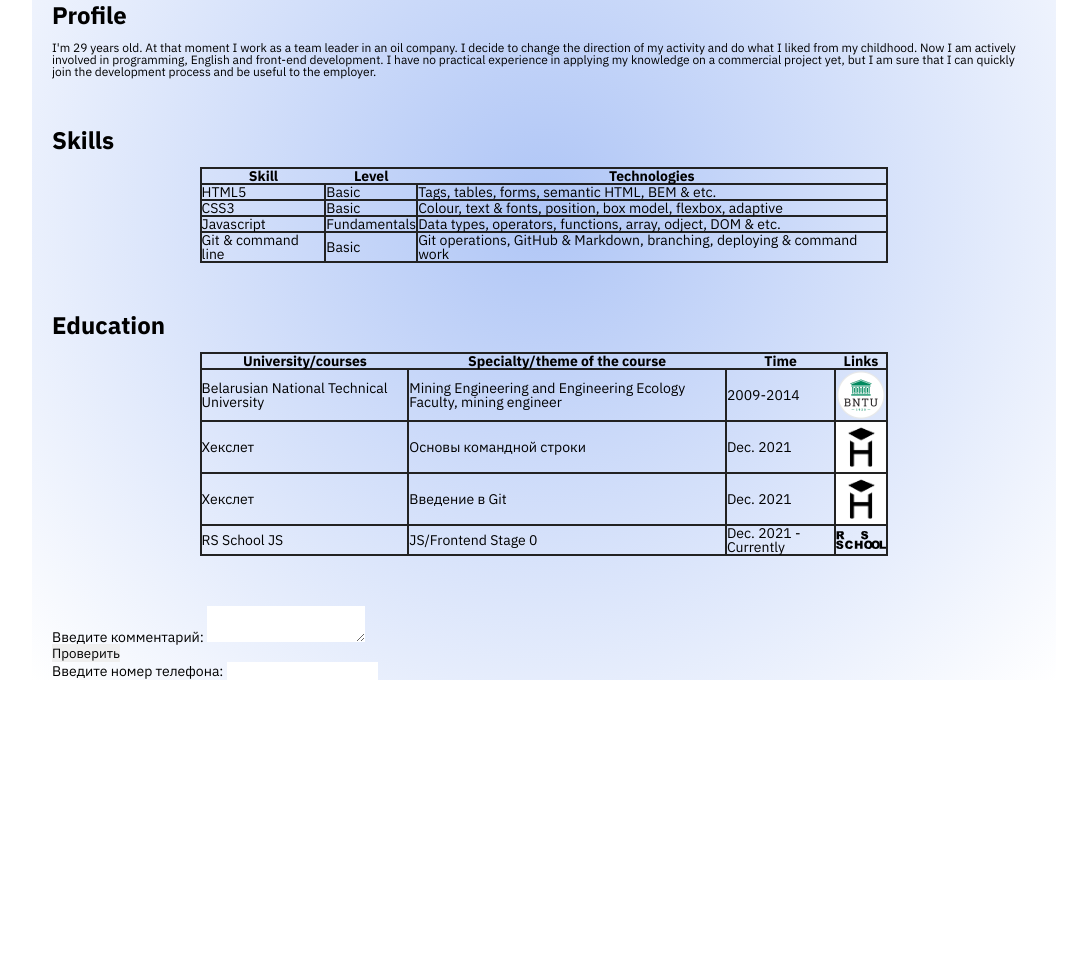
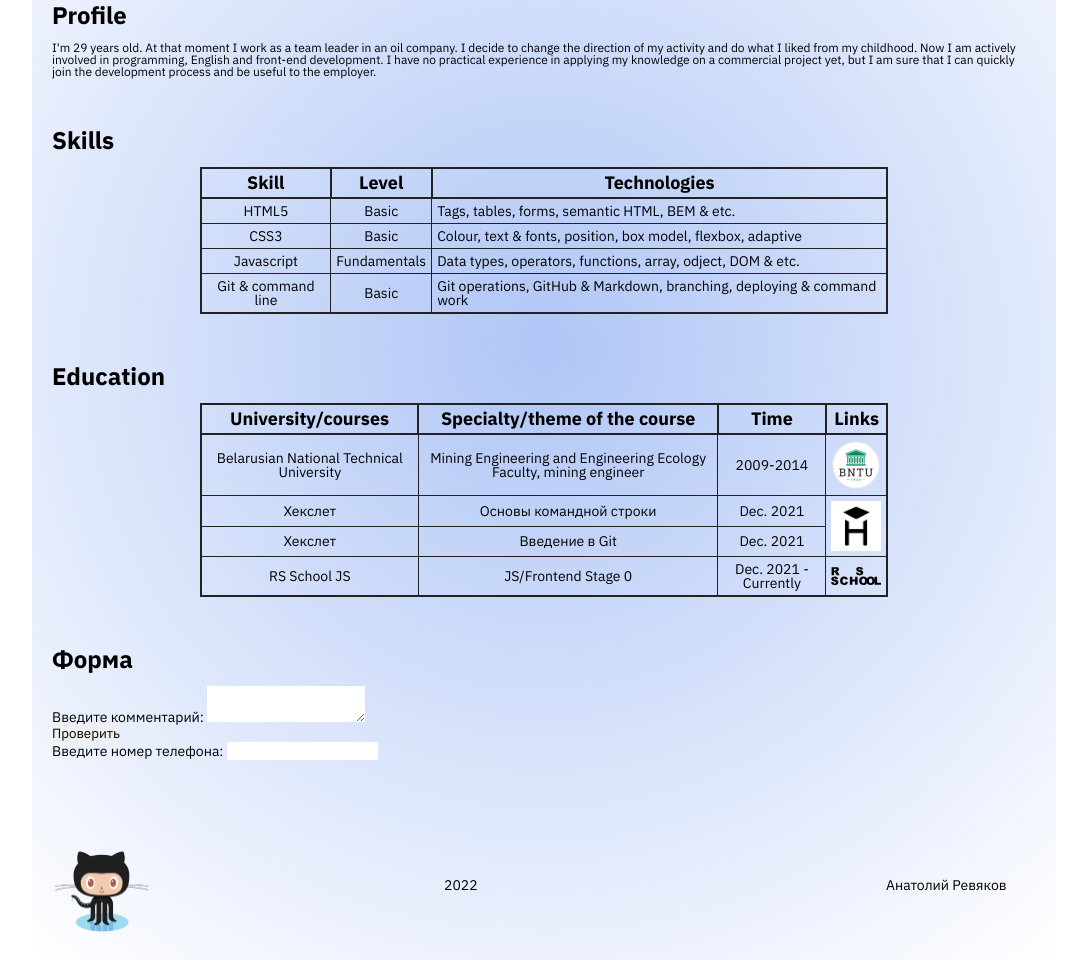
Before and after one commit to AnRev1992/Pre-task-JS-EPAM, a plain HTML site: page index.html in a window 1280 px wide. Shown: the part 267-1227 px from the top of the page, without its empty margins (96-1183 px from the left). Before the commit the page ends 947 px from the top, so only its background shows below. Drawn offline with Linux system fonts and the light colour scheme.

Commit message:
feat: add style footer education

```diff
--- a/index.html
+++ b/index.html
@@ -96,8 +96,8 @@
               <td>Хекслет</td>
               <td>Основы командной строки</td>
               <td>Dec. 2021</td>
-              <td>
-                <a href="https://ru.hexlet.io/courses/cli-basics">
+              <td td rowspan="2">
+                <a href="https://ru.hexlet.io/">
                   <img src="./assets/hexlet-logo.jpg" alt="logo-hexlet">
                 </a>
               </td>
@@ -106,11 +106,7 @@
               <td>Хекслет</td>
               <td>Введение в Git</td>
               <td>Dec. 2021</td>
-              <td>
-                <a href="https://ru.hexlet.io/courses/intro_to_git">
-                  <img src="./assets/hexlet-logo.jpg" alt="logo-hexlet">
-                </a>
-              </td>
+
             </tr>
             <tr>
               <td>RS School JS</th>
@@ -126,6 +122,7 @@
         </table>
       </section>
       <section class="form">
+        <h2 class="form__title">Форма</h2>
         <form action="#" id="form" class="form__body">
           <div class="form__item">
             <label for="comment" class="form__label">Введите комментарий:</label>
@@ -140,7 +137,11 @@
       </section>
     </main>
     <footer class="footer">
-
+      <div class="footer__link">
+        <a href="https://github.com/AnRev1992"><img src="./assets/logo-github.png" alt="github"></a>
+      </div>
+      <div class="footer__item">2022</div>
+      <div class="footer__item">Анатолий Ревяков</div>
     </footer>
   </div>
   <script src="./index.js"></script>
--- a/style.css
+++ b/style.css
@@ -165,10 +165,50 @@ table {
   border-collapse: collapse;
 }
 td {
+  border: 1px solid #222222;
+  padding: 5px;
+}
+th {
   border: 2px solid #222222;
+  font-size: 18px;
+  padding: 5px;
 }
+tr td:first-child {
+  text-align:center;
+ }
+td:nth-child(2) {
+  text-align:center;
+ }
 
 table img {
   width: 50px;
   height: 100%;
 }
+
+.education__table td:nth-child(3) {
+  text-align:center;
+}
+
+.skills__table td:nth-child(3) {
+
+}
+.footer {
+  display: flex;
+  justify-content: space-between;
+  padding: 50px 20px 0px 20px;
+  align-items: center;
+}
+.footer__link {
+  height: 150px;
+  width: 100px;
+}
+.footer__link img {
+ width: 100%;
+ padding-top: 40px;
+}
+
+.footer__item {
+
+  width: 150px;
+
+}
```
Also changed, not shown: assets/logo-github.png (added).
